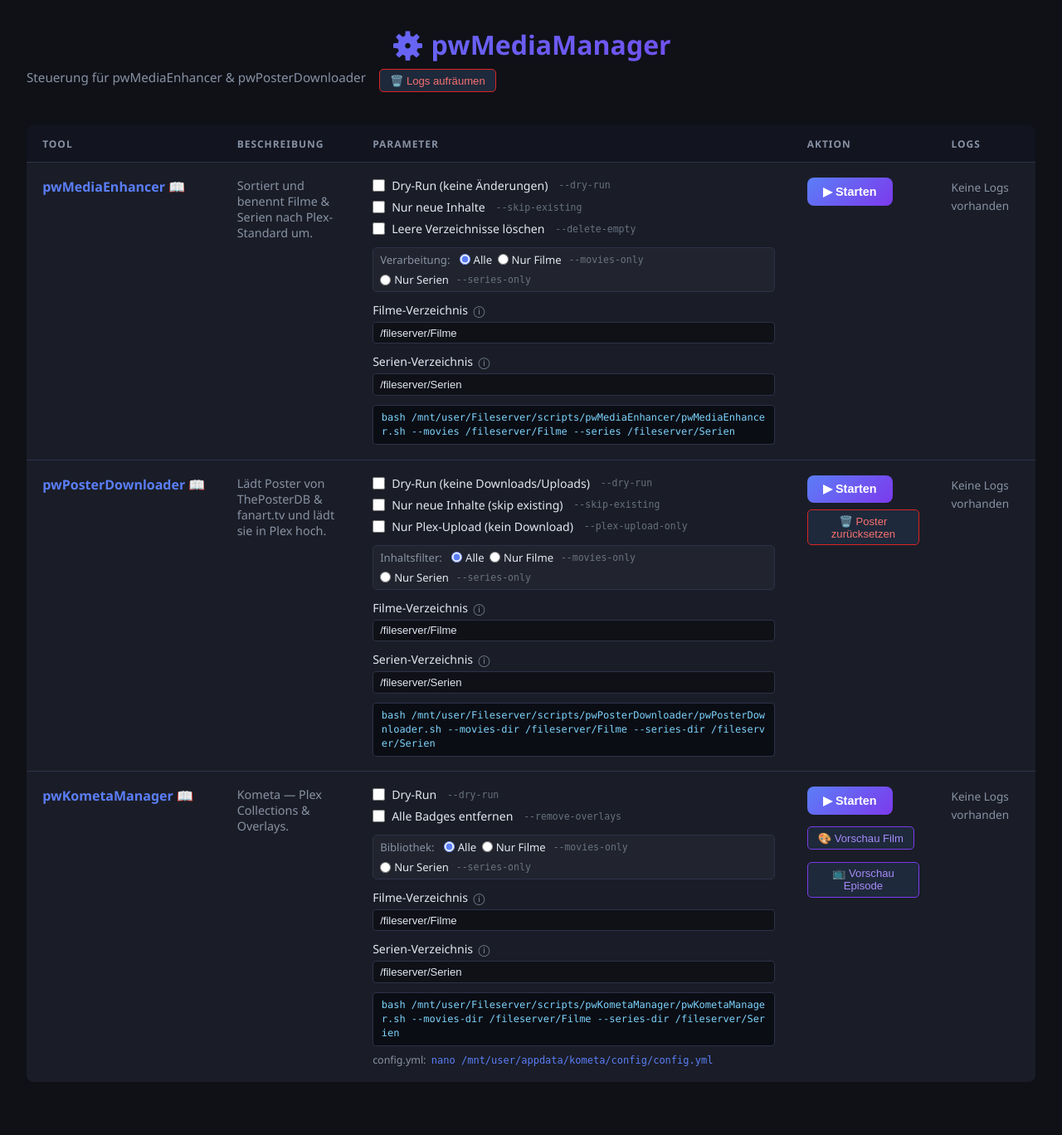
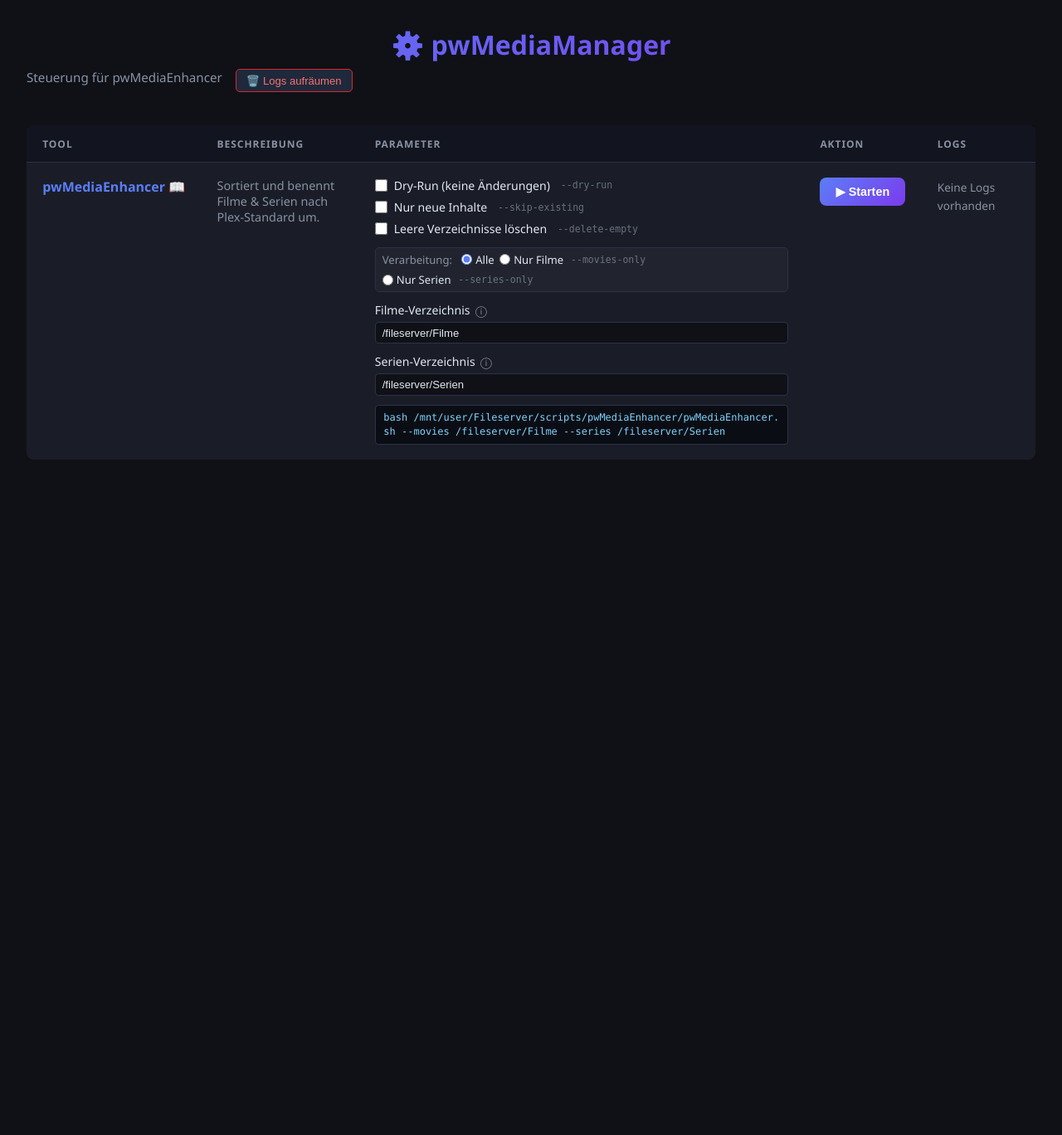
Before and after one commit to pennywise81/pwMediaManager, a Flask app: page / in a window 1280 px wide. Shown: the whole page at 83% size. After the commit the page ends 554 px from the top, so only its background shows below. Run offline with Flask 3, Linux system fonts and the light colour scheme; parts of the project's set-up code (start-up, migrations or seed data) failed here and were passed over.

Commit message:
Remove pwPosterDownloader and pwKometaManager integration
- Drop pwPosterDownloader and pwKometaManager from SCRIPTS config
- Remove delete-posters API endpoint
- Remove test-overlay API endpoint and PIL compositing helpers
- Remove Kometa/poster-related imports (PIL, requests, ET, random, io)
- Remove overlay preview modal and JS functions from index.html
- Remove Kometa/poster volume mounts from docker-compose.yml
- Update subtitle to reflect pwMediaEnhancer only

Co-authored-by: Copilot <223556219+Copilot@users.noreply.github.com>

```diff
--- a/app/app.py
+++ b/app/app.py
@@ -1,5 +1,5 @@
 #!/usr/bin/env python3
-"""pwMediaManager – Web UI to run pwMediaEnhancer and pwPosterDownloader."""
+"""pwMediaManager – Web UI to run pwMediaEnhancer."""
 
 import os
 import subprocess
@@ -8,20 +8,9 @@ import uuid
 import json
 import time
 import glob
-import random
-import io
-import re
-import xml.etree.ElementTree as ET
-import requests as http_requests
 from datetime import datetime
 from pathlib import Path
 from flask import Flask, render_template, request, Response, jsonify, send_file, abort
-
-try:
-    from PIL import Image, ImageDraw, ImageFont
-    PIL_AVAILABLE = True
-except ImportError:
-    PIL_AVAILABLE = False
 
 app = Flask(__name__)
 
@@ -43,10 +32,6 @@ CONF = load_conf()
 TMDB_API_KEY = CONF.get("TMDB_API_KEY", os.environ.get("TMDB_API_KEY", ""))
 PLEX_URL   = CONF.get("PLEX_URL",   "http://192.168.178.200:32400").rstrip("/")
 PLEX_TOKEN = CONF.get("PLEX_TOKEN", "WYTd__H7hPH6a2ezqq2K")
-
-KOMETA_CONFIG_DIR   = os.environ.get("KOMETA_CONFIG_DIR",   "/mnt/user/appdata/kometa/config")
-KOMETA_CONFIG_LOCAL = Path(os.environ.get("KOMETA_CONFIG_LOCAL", "/kometa-config"))
-KOMETA_ASSETS       = Path(os.environ.get("KOMETA_ASSETS", "/kometa-assets"))
 
 SCRIPTS = {
     "pwMediaEnhancer": {
@@ -86,86 +71,6 @@ SCRIPTS = {
                 "label":   "Serien-Verzeichnis",
                 "default": "/fileserver/Serien",
                 "help":    "Pfad zum Ordner, der die Serienordner enthält. Jeder Unterordner ist eine Serie mit Season-Unterordnern.",
-            },
-        ],
-    },
-    "pwPosterDownloader": {
-        "label":       "pwPosterDownloader",
-        "description": "Lädt Poster von ThePosterDB & fanart.tv und lädt sie in Plex hoch.",
-        "readme_url":  "https://github.com/pennywise81/pwPosterDownloader#readme",
-        "script":      "/scripts/pwPosterDownloader/pwPosterDownloader.sh",
-        "host_script": "/mnt/user/Fileserver/scripts/pwPosterDownloader/pwPosterDownloader.sh",
-        "log_prefix":  "pwPosterDownloader",
-        "params": [
-            {"id": "dry_run",       "flag": "--dry-run",          "label": "Dry-Run (keine Downloads/Uploads)"},
-            {"id": "skip_existing", "flag": "--skip-existing",    "label": "Nur neue Inhalte (skip existing)"},
-            {"id": "plex_upload",   "flag": "--plex-upload-only", "label": "Nur Plex-Upload (kein Download)"},
-        ],
-        "radio_groups": [
-            {
-                "id": "content_filter",
-                "label": "Inhaltsfilter",
-                "options": [
-                    {"value": "",              "label": "Alle"},
-                    {"value": "--movies-only", "label": "Nur Filme"},
-                    {"value": "--series-only", "label": "Nur Serien"},
-                ],
-            },
-        ],
-        "dir_inputs": [
-            {
-                "id":      "movies_dir",
-                "flag":    "--movies-dir",
-                "label":   "Filme-Verzeichnis",
-                "default": "/fileserver/Filme",
-                "help":    "Pfad zum Ordner mit den Filmordnern, z. B. /mnt/user/Fileserver/Filme. Jeder Unterordner ist ein Film im Format 'Titel (Jahr) {imdb-ttXXX}'.",
-            },
-            {
-                "id":      "series_dir",
-                "flag":    "--series-dir",
-                "label":   "Serien-Verzeichnis",
-                "default": "/fileserver/Serien",
-                "help":    "Pfad zum Ordner mit den Serienordnern, z. B. /mnt/user/Fileserver/Serien. Jeder Unterordner ist eine Serie mit Season-Unterordnern.",
-            },
-        ],
-    },
-    "pwKometaManager": {
-        "label":       "pwKometaManager",
-        "description": "Kometa — Plex Collections & Overlays.",
-        "readme_url":  "https://github.com/pennywise81/pwKometaManager#readme",
-        "script":      "/scripts/pwKometaManager/pwKometaManager.sh",
-        "host_script": "/mnt/user/Fileserver/scripts/pwKometaManager/pwKometaManager.sh",
-        "log_prefix":  "pwKometaManager",
-        "config_path": "/mnt/user/appdata/kometa/config/config.yml",
-        "params": [
-            {"id": "dry_run", "flag": "--dry-run", "label": "Dry-Run"},
-            {"id": "remove_overlays", "flag": "--remove-overlays", "label": "Alle Badges entfernen"},
-        ],
-        "radio_groups": [
-            {
-                "id": "content_filter",
-                "label": "Bibliothek",
-                "options": [
-                    {"value": "",               "label": "Alle"},
-                    {"value": "--movies-only",  "label": "Nur Filme"},
-                    {"value": "--series-only",  "label": "Nur Serien"},
-                ],
-            },
-        ],
-        "dir_inputs": [
-            {
-                "id":      "movies_dir",
-                "flag":    "--movies-dir",
-                "label":   "Filme-Verzeichnis",
-                "default": "/fileserver/Filme",
-                "help":    "Pfad zum Ordner mit den Filmordnern auf Unraid, z.B. /mnt/user/Fileserver/Filme.",
-            },
-            {
-                "id":      "series_dir",
-                "flag":    "--series-dir",
-                "label":   "Serien-Verzeichnis",
-                "default": "/fileserver/Serien",
-                "help":    "Pfad zum Ordner mit den Serienordnern auf Unraid, z.B. /mnt/user/Fileserver/Serien.",
             },
         ],
     },
@@ -416,311 +321,5 @@ def api_settings():
     return jsonify(load_settings())
 
 
-@app.route("/api/delete-posters", methods=["POST"])
-def delete_posters():
-    data = request.json or {}
-    poster_type = data.get("type", "all")   # "movies", "series", or "all"
-
-    settings   = load_settings()
-    movies_dir = settings.get("pwPosterDownloader_movies_dir", "/fileserver/Filme")
-    series_dir = settings.get("pwPosterDownloader_series_dir", "/fileserver/Serien")
-
-    ARTWORK_NAMES = {
-        "poster.jpg", "poster.png", "folder.jpg", "folder.png",
-        "fanart.jpg", "fanart.png", "backdrop.jpg", "backdrop.png",
-        "landscape.jpg", "landscape.png", "banner.jpg", "banner.png",
-    }
-
-    # 1. Delete local artwork files from disk
-    dirs_to_process = []
-    if poster_type in ("movies", "all"):
-        dirs_to_process.append(("movies", movies_dir))
-    if poster_type in ("series", "all"):
-        dirs_to_process.append(("series", series_dir))
-
-    deleted = 0
-    for kind, base_dir in dirs_to_process:
-        try:
-            for entry in os.scandir(base_dir):
-                if not entry.is_dir():
-                    continue
-                for fname in os.listdir(entry.path):
-                    if fname.lower() in ARTWORK_NAMES:
-                        try:
-                            os.remove(os.path.join(entry.path, fname))
-                            deleted += 1
-                        except OSError:
-                            pass
-        except Exception:
-            pass
-
-    # 2. For each Plex item: select the first metadata-agent poster (tmdb/tvdb/etc.)
-    PREFERRED_PROVIDERS = {"tmdb", "tvdb", "imdb", "fanarttv", "gracenote"}
-    section_map = {}
-    if poster_type in ("movies", "all"):
-        section_map[1] = "Video"
-    if poster_type in ("series", "all"):
-        section_map[2] = "Directory"
-
-    reset = 0
-    errors = 0
-    for sid, elem_tag in section_map.items():
-        try:
-            resp = http_requests.get(
-                f"{PLEX_URL}/library/sections/{sid}/all",
-                params={"X-Plex-Token": PLEX_TOKEN},
-                timeout=30,
-            )
-            resp.raise_for_status()
-            root = ET.fromstring(resp.content)
-            items = root.findall(f".//{elem_tag}")
-        except Exception:
-            continue
-
-        for item in items:
-            rk = item.get("ratingKey")
-            if not rk:
-                continue
-            try:
-                pr = http_requests.get(
-                    f"{PLEX_URL}/library/metadata/{rk}/posters",
-                    params={"X-Plex-Token": PLEX_TOKEN},
-                    timeout=10,
-                )
-                if not pr.ok:
-                    continue
-                pr_root = ET.fromstring(pr.content)
-                # Pick first poster from a metadata provider (not upload://)
-                chosen_url = None
-                for photo in pr_root.findall(".//Photo"):
-                    provider = photo.get("provider") or ""
-                    rk_url   = photo.get("ratingKey", "")
-                    if provider in PREFERRED_PROVIDERS or (
-                        provider == "" and not rk_url.startswith("upload://")
-                    ):
-                        chosen_url = rk_url
-                        break
-                if chosen_url:
-                    http_requests.put(
-                        f"{PLEX_URL}/library/metadata/{rk}/poster",
-                        params={"url": chosen_url, "X-Plex-Token": PLEX_TOKEN},
-                        timeout=10,
-                    )
-                    reset += 1
-            except Exception:
-                errors += 1
-
-    return jsonify({"deleted": deleted, "reset": reset, "errors": errors})
-
-
-def _plex_media_info(rk: str) -> dict:
-    """Return resolution key and audio codec key for a Plex item."""
-    try:
-        resp = http_requests.get(
-            f"{PLEX_URL}/library/metadata/{rk}",
-            params={"X-Plex-Token": PLEX_TOKEN, "includeStreams": 1},
-            timeout=10,
-        )
-        if not resp.ok:
-            return {}
-        root  = ET.fromstring(resp.content)
-        video = root.find(".//Stream[@streamType='1']")
-        audio = root.find(".//Stream[@streamType='2']")
-
-        resolution = "1080p"
-        if video:
-            h    = int(video.get("height", 0))
-            hdr  = video.get("colorTrc", "").lower() in ("smpte2084", "arib-std-b67", "bt2020")
-            resolution = ("4khdr" if hdr else "4k") if h >= 2160 else \
-                         ("1080phdr" if hdr else "1080p") if h >= 1080 else \
-                         "720p" if h >= 720 else "480p"
-
-        audio_codec = None
-        if audio:
-            dt = audio.get("displayTitle", "").lower()
-            co = audio.get("codec",        "").lower()
-            if   "truehd" in dt and "atmos" in dt: audio_codec = "truehd_atmos"
-            elif "truehd" in dt:                   audio_codec = "truehd"
-            elif "atmos"  in dt:                   audio_codec = "atmos"
-            elif "dts-x"  in dt or "dtsx" in dt:   audio_codec = "dtsx"
-            elif "dts-ma" in dt:                   audio_codec = "ma"
-            elif "dts"    in dt:                   audio_codec = "dts"
-            elif "dd+"    in dt or "eac3" in co:   audio_codec = "plus"
-            elif "dolby"  in dt:                   audio_codec = "digital"
-            elif "aac"    in co:                   audio_codec = "aac"
-            elif "flac"   in co:                   audio_codec = "flac"
-            elif "mp3"    in co:                   audio_codec = "mp3"
-        return {"resolution": resolution, "audio_codec": audio_codec}
-    except Exception:
-        return {}
-
-
-def _composite_kometa_overlays(poster_bytes: bytes, rating: str | None, rk: str) -> bytes:
-    """Composite Kometa's real badge PNGs onto a poster using PIL.
-    Uses the exact same badge images that kometateam/kometa would apply."""
-    if not PIL_AVAILABLE or not KOMETA_ASSETS.exists():
-        return poster_bytes
-    try:
-        img = Image.open(io.BytesIO(poster_bytes)).convert("RGBA")
-        w, h = img.size
-        scale = w / 680.0   # Kometa designs for ~680px wide posters
-
-        info = _plex_media_info(rk)
-
-        def load_badge(rel_path: str) -> Image.Image | None:
-            p = KOMETA_ASSETS / rel_path
-            return Image.open(p).convert("RGBA") if p.exists() else None
-
-        def paste_scaled(badge: Image.Image, x: int, y: int) -> None:
-            bw = int(badge.width  * scale)
-            bh = int(badge.height * scale)
-            img.paste(badge.resize((bw, bh), Image.LANCZOS), (x, y), badge.resize((bw, bh), Image.LANCZOS))
-
-        off = max(10, int(15 * scale))
-
-        # 1. Resolution badge — top-left
-        res_key = info.get("resolution", "1080p")
-        badge   = load_badge(f"resolution/{res_key}.png") or load_badge("resolution/1080p.png")
-        if badge:
-            paste_scaled(badge, off, off)
-
-        # 2. Audio codec badge — top-center
-        ac_key = info.get("audio_codec")
-        if ac_key:
-            badge = load_badge(f"audio_codec/{ac_key}.png")
-            if badge:
-                bw = int(badge.width * scale)
-                bh = int(badge.height * scale)
-                badge_r = badge.resize((bw, bh), Image.LANCZOS)
-                img.paste(badge_r, ((w - bw) // 2, off), badge_r)
-
-        # 3. IMDb rating badge — bottom-right
-        #    Layout: [IMDb_logo] [dark_pill_with_number]
-        imdb_src  = load_badge("rating/IMDb.png")
-        font_path = KOMETA_ASSETS / "Inter-Bold.ttf"
-        if imdb_src and rating:
-            rating_text = f"{float(rating):.1f}"
-            font_size = max(20, int(63 * scale))
-            try:
-                font = ImageFont.truetype(str(font_path), font_size) \
-                    if font_path.exists() else ImageFont.load_default(size=font_size)
-            except Exception:
-                font = ImageFont.load_default(size=font_size)
-
-            d    = ImageDraw.Draw(Image.new("RGBA", (1, 1)))
-            tb   = d.textbbox((0, 0), rating_text, font=font)
-            tw   = tb[2] - tb[0]
-            th   = tb[3] - tb[1]
-
-            badge_h = max(int(75 * scale), th + int(20 * scale))
-            ratio   = badge_h / 75
-            logo    = imdb_src.resize((int(149 * ratio), badge_h), Image.LANCZOS)
-
-            pad   = max(10, int(15 * scale))
-            gap   = max(4,  int(8  * scale))
-            bg_w  = tw + pad * 2
-            total = logo.width + gap + bg_w
-
-            badge = Image.new("RGBA", (total, badge_h), (0, 0, 0, 0))
-            badge.paste(logo, (0, 0), logo)
-
-            bd = ImageDraw.Draw(badge)
-            rx = logo.width + gap
-            bd.rounded_rectangle(
-                [rx, 0, rx + bg_w, badge_h],
-                radius=max(6, int(30 * ratio * 0.6)),
-                fill=(0, 0, 0, 153),
-            )
-            bd.text((rx + pad, (badge_h - th) // 2 - tb[1]),
-                    rating_text, font=font, fill=(255, 255, 255, 255))
-
-            std_off = max(15, int(30 * scale))
-            img.paste(badge, (w - total - std_off, h - badge_h - std_off), badge)
-
-        out = io.BytesIO()
-        img.convert("RGB").save(out, format="JPEG", quality=95)
-        return out.getvalue()
-    except Exception:
-        return poster_bytes
-
-
-@app.route("/api/test-overlay", methods=["POST"])
-def test_overlay():
-    """Fetch a random poster from Plex and composite Kometa's real badge PNGs onto it.
-    Uses the actual badge images from the kometateam/kometa container — no Kometa run,
-    no side-effects on the Plex library."""
-    data = request.json or {}
-    tool         = data.get("tool", "pwKometaManager")
-    overlay_type = data.get("type", "movies")
-    is_episode   = overlay_type == "episode"
-
-    if not SCRIPTS.get(tool):
-        return jsonify({"error": "unknown tool"}), 404
-
-    section_id = 2 if is_episode else 1
-    tag_elem   = "Directory" if is_episode else "Video"
-
-    # 1. Pick a random item from Plex
-    try:
-        resp = http_requests.get(
-            f"{PLEX_URL}/library/sections/{section_id}/all",
-            params={"X-Plex-Token": PLEX_TOKEN},
-            timeout=15,
-        )
-        resp.raise_for_status()
-        items = ET.fromstring(resp.content).findall(f".//{tag_elem}")
-        if not items:
-            return jsonify({"error": "No items found"}), 404
-        item = random.choice(items)
-    except Exception as e:
-        return jsonify({"error": f"Plex error: {e}"}), 500
-
-    plex_title = item.get("title", "")
-    show_key   = item.get("ratingKey")
-    rating     = item.get("rating")
-
-    # 2. For episode mode: pick a random episode
-    if is_episode:
-        try:
-            ep_resp = http_requests.get(
-                f"{PLEX_URL}/library/metadata/{show_key}/allLeaves",
-                params={"X-Plex-Token": PLEX_TOKEN},
-                timeout=15,
-            )
-            ep_resp.raise_for_status()
-            episodes = ET.fromstring(ep_resp.content).findall(".//Video")
-            if not episodes:
-                return jsonify({"error": "No episodes found"}), 404
-            ep         = random.choice(episodes)
-            target_key = ep.get("ratingKey")
-            ep_title   = ep.get("title", "Episode")
-            item_name  = f"{plex_title} - {ep_title}".encode("ascii", "replace").decode("ascii")
-        except Exception as e:
-            return jsonify({"error": f"Episode fetch error: {e}"}), 500
-    else:
-        target_key = show_key
-        item_name  = plex_title.encode("ascii", "replace").decode("ascii")
-
-    # 3. Fetch poster/thumb
-    try:
-        thumb_resp = http_requests.get(
-            f"{PLEX_URL}/library/metadata/{target_key}/thumb",
-            params={"X-Plex-Token": PLEX_TOKEN},
-            timeout=15,
-        )
-        if not thumb_resp.ok:
-            return jsonify({"error": "Could not fetch image from Plex"}), 500
-        poster_data = thumb_resp.content
-    except Exception as e:
-        return jsonify({"error": f"Thumb fetch error: {e}"}), 500
-
-    # 4. Composite Kometa's real badge PNGs onto the poster
-    poster_data = _composite_kometa_overlays(poster_data, rating, target_key)
-
-    response = Response(poster_data, mimetype="image/jpeg")
-    response.headers["X-Item-Name"] = item_name
-    return response
-
-
 if __name__ == "__main__":
     app.run(host="0.0.0.0", port=8080, debug=False)
--- a/app/templates/index.html
+++ b/app/templates/index.html
@@ -13,7 +13,7 @@
   <header>
     <h1>⚙️ pwMediaManager</h1>
     <div style="display:flex;align-items:center;gap:1rem;flex-wrap:wrap">
-      <p class="subtitle" style="margin:0">Steuerung für pwMediaEnhancer &amp; pwPosterDownloader</p>
+      <p class="subtitle" style="margin:0">Steuerung für pwMediaEnhancer</p>
       <button class="delete-btn" onclick="clearAllLogs()" title="Alle Logs bis auf das jeweils neueste löschen">🗑️ Logs aufräumen</button>
     </div>
   </header>
@@ -107,19 +107,6 @@
                       onclick="runTool('{{ key }}', document.getElementById('form-{{ key }}'))">
                 ▶ Starten
               </button>
-              {% if key == 'pwPosterDownloader' %}
-              <button class="delete-btn" id="delete-btn-{{ key }}"
-                      onclick="deletePoster('{{ key }}')">🗑️ Poster zurücksetzen</button>
-              <span class="delete-status" id="delete-status-{{ key }}"></span>
-              {% endif %}
-              {% if cfg.config_path is defined %}
-              <div style="display:flex;gap:0.4rem;flex-wrap:wrap;margin-top:0.4rem">
-                <button class="test-btn" id="test-btn-poster-{{ key }}"
-                        onclick="runTestOverlay('{{ key }}', this, 'movies')">🎨 Vorschau Film</button>
-                <button class="test-btn" id="test-btn-episode-{{ key }}"
-                        onclick="runTestOverlay('{{ key }}', this, 'episode')">📺 Vorschau Episode</button>
-              </div>
-              {% endif %}
             </td>
             <td class="tool-logs">
               {% if log_files[key] %}
@@ -158,13 +145,6 @@
       <pre id="log-output" class="log-output"></pre>
     </section>
   </main>
-
-  <!-- ── Overlay Preview Modal ── -->
-  <div id="overlay-modal" onclick="this.style.display='none'" style="display:none;position:fixed;inset:0;background:rgba(0,0,0,.85);z-index:9999;display:none;flex-direction:column;align-items:center;justify-content:center;cursor:pointer">
-    <p id="overlay-modal-title" style="color:#fff;font-family:sans-serif;font-size:1.1rem;margin-bottom:1rem;max-width:90%"></p>
-    <img id="overlay-modal-img" src="" style="max-width:min(500px,90vw);max-height:80vh;border-radius:8px;box-shadow:0 4px 32px #000">
-    <p style="color:#aaa;font-size:.8rem;margin-top:.8rem">Klicken zum Schließen</p>
-  </div>
 
   <script>
     let currentSource = null;
@@ -342,37 +322,6 @@
       while (ul.children.length > 10) ul.removeChild(ul.lastChild);
     }
 
-    function runTestOverlay(tool, btn, type) {
-      if (!type) {
-        const form = document.getElementById('form-' + tool);
-        const radios = form.querySelectorAll('[name="content_filter"]');
-        type = 'movies';
-        radios.forEach(r => { if (r.checked && r.value === '--series-only') type = 'series'; });
-      }
-
-      const origText = btn.textContent;
-      btn.disabled = true;
-      btn.textContent = '⏳ Lade Vorschau…';
-
-      fetch('/api/test-overlay', {
-        method: 'POST',
-        headers: {'Content-Type': 'application/json'},
-        body: JSON.stringify({tool, type}),
-        signal: AbortSignal.timeout(30000)
-      }).then(r => {
-        if (!r.ok) return r.json().then(j => { throw new Error(j.error || 'Test overlay failed'); });
-        const name = r.headers.get('X-Item-Name') || 'preview';
-        return r.blob().then(blob => ({blob, name}));
-      }).then(({blob, name}) => {
-        const imgUrl = URL.createObjectURL(blob);
-        const modal = document.getElementById('overlay-modal');
-        document.getElementById('overlay-modal-title').textContent = name;
-        document.getElementById('overlay-modal-img').src = imgUrl;
-        modal.style.display = 'flex';
-      }).catch(e => alert('Fehler: ' + e.message))
-        .finally(() => { btn.disabled = false; btn.textContent = origText; });
-    }
-
     function clearAllLogs() {
       if (!confirm('Alle Log-Dateien bis auf die jeweils neueste löschen?')) return;
       fetch('/api/clear-logs', {method: 'POST'})
@@ -383,32 +332,6 @@
         })
         .catch(e => alert('Fehler: ' + e.message));
     }
-
-    function deletePoster(tool) {
-      if (!confirm('Alle lokalen Poster löschen und Plex auf Standard-TMDB/TVDB-Poster zurücksetzen?\n\nDies kann je nach Bibliotheksgröße einige Minuten dauern.')) return;
-
-      const btn    = document.getElementById('delete-btn-' + tool);
-      const status = document.getElementById('delete-status-' + tool);
-      btn.disabled = true;
-      status.textContent = '⏳ Läuft… (kann einige Minuten dauern)';
-      status.style.color = '';
-
-      fetch('/api/delete-posters', {
-        method: 'POST',
-        headers: {'Content-Type': 'application/json'},
-        body: JSON.stringify({tool, type: 'all'})
-      }).then(r => r.json())
-        .then(data => {
-          if (data.error) throw new Error(data.error);
-          status.textContent = `✅ ${data.deleted} Dateien gelöscht, ${data.reset} Poster in Plex zurückgesetzt${data.errors ? ' ('+data.errors+' Fehler)' : ''}`;
-          status.style.color = '#22c55e';
-        })
-        .catch(e => {
-          status.textContent = '❌ ' + e.message;
-          status.style.color = '#ef4444';
-        })
-        .finally(() => { btn.disabled = false; });
-    }
   </script>
 </body>
 </html>
```
Also changed, not shown: docker-compose.yml (+2 -11 lines).
